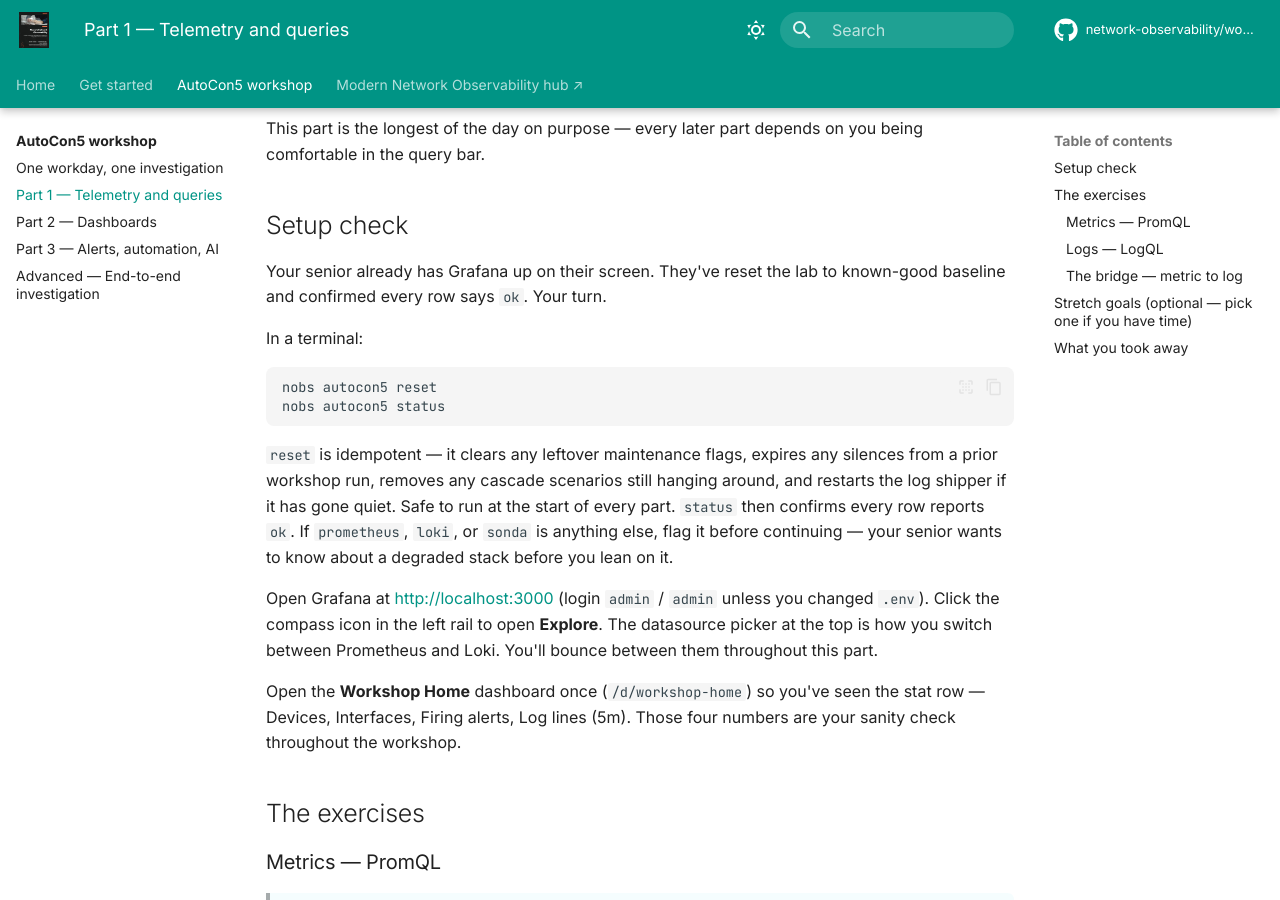
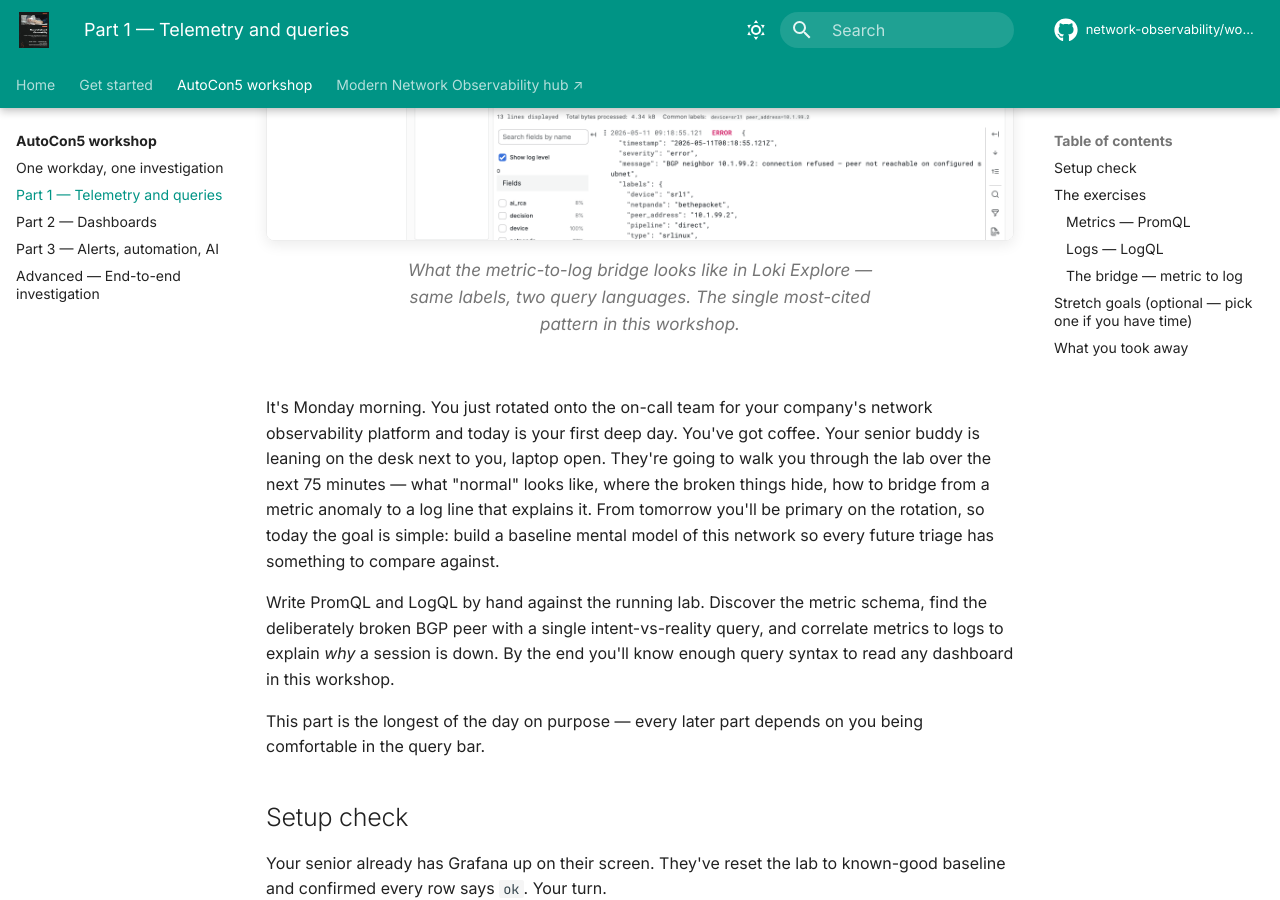
Before and after one commit to network-observability/workshops, an MkDocs documentation site: the page built from docs/workshop/part-1.md, in a window 1280 px wide and 900 px high, scrolled down 1277 px. Built offline with MkDocs 1.6.1 and Material for MkDocs 9.7.7, drawn with Linux system fonts in a browser that asks for light colours; comment, search, counter and statistics services are not loaded.

Commit message:
docs(part-1): add Loki Explore bridge preview to Part 1 wrapper
- Capture Loki Explore showing `{device="srl1", peer_address="10.1.99.2"}` (light + dark)
- Embed as a second `section-preview` figure in `docs/workshop/part-1.md` below the BGP States figure

```diff
--- a/docs/workshop/part-1.md
+++ b/docs/workshop/part-1.md
@@ -30,6 +30,15 @@
 
 </figure>
 
+<figure class="section-preview" markdown>
+
+![Loki Explore — bridge query on the stuck peer](../assets/screenshots/loki-explore-bridge-light.png#only-light){ .screenshot loading=lazy }
+![Loki Explore — bridge query on the stuck peer](../assets/screenshots/loki-explore-bridge-dark.png#only-dark){ .screenshot loading=lazy }
+
+<figcaption>What the metric-to-log bridge looks like in Loki Explore — same labels, two query languages. The single most-cited pattern in this workshop.</figcaption>
+
+</figure>
+
 {%
   include-markdown "../../workshops/autocon5/guides/part-1-telemetry-and-queries.md"
   start="## What you'll do here"
```
Also changed, not shown: docs/assets/screenshots/loki-explore-bridge-dark.png (added), docs/assets/screenshots/loki-explore-bridge-light.png (added).
